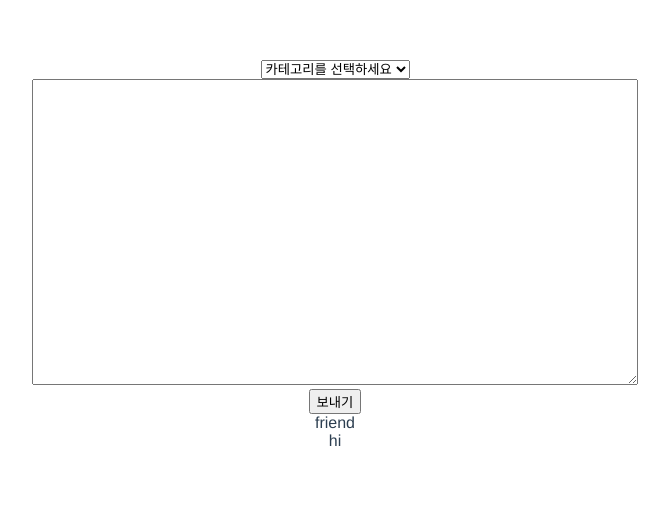
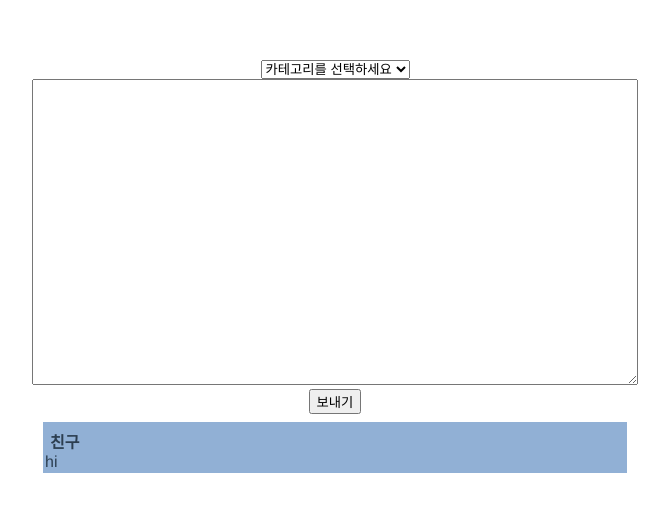
Before and after one commit to imskojs/xmasCards, a Vue app: page / in a window 1280 px wide. Shown: the top 512 px of the page, without its empty margins (305-974 px from the left). Built offline with nearby package versions, Linux system fonts and the light colour scheme.

Commit message:
simple style message list

```diff
--- a/src/App.vue
+++ b/src/App.vue
@@ -2,7 +2,9 @@
   <div id="app">
     <SelectCategory :friendTypes="[ '동료', '친구', '가족' ]"/>
     <MessageArea/>
-    <MessageList/>
+    <div class="message-list-container">
+      <MessageList/>
+    </div>
   </div>
 </template>
 
@@ -30,4 +32,9 @@ export default {
   color: #2c3e50;
   margin-top: 60px;
 }
+
+.message-list-container {
+  display: flex;
+  justify-content: center;
+}
 </style>
--- a/src/components/MessageList.vue
+++ b/src/components/MessageList.vue
@@ -1,8 +1,8 @@
 <template>
   <div class="message-list">
     <div class="message" v-for="message of data.messages" :key="message.id">
-      <div class="friend-type">{{ message.friendType }}</div>
-      <div class="message">{{ message.message }}</div>
+      <div class="friend-type">{{ message.friendType | toKorean }}</div>
+      <div class="message-content">{{ message.message }}</div>
     </div>
   </div>
 </template>
@@ -14,13 +14,40 @@ export default {
     return {
       data: this.$globalData.data
     };
+  },
+  filters: {
+    toKorean(value) {
+      if (!value) return "";
+      if (value === "friend") {
+        return "친구";
+      } else if (value === "colleage") {
+        return "동료";
+      } else if (value === "family") {
+        return "가족";
+      }
+    }
   }
 };
 </script>
 
 <style scoped>
-.message-area {
+.message-list {
   width: 600px;
-  height: 300px;
+}
+.message {
+  background-color: rgba(37, 99, 172, 0.5);
+  margin: 8px;
+  padding: 2px;
+}
+
+.friend-type {
+  padding-left: 5px;
+  padding-top: 5px;
+  text-align: left;
+  font-weight: bold;
+}
+
+.message-content {
+  text-align: left;
 }
 </style>
--- a/src/main.js
+++ b/src/main.js
@@ -7,7 +7,8 @@ Vue.prototype.$globalData = {
 
   form: {
     friendType: '',
-    message: ''
+    message: '',
+    date: null
   },
 
   data: {
```
